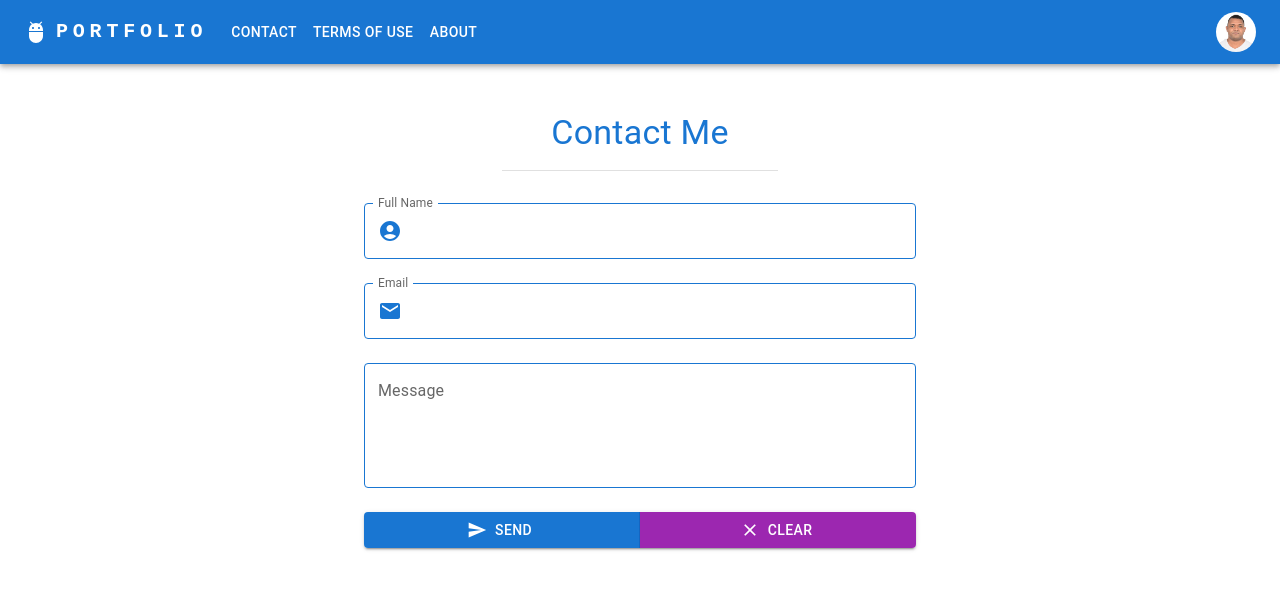
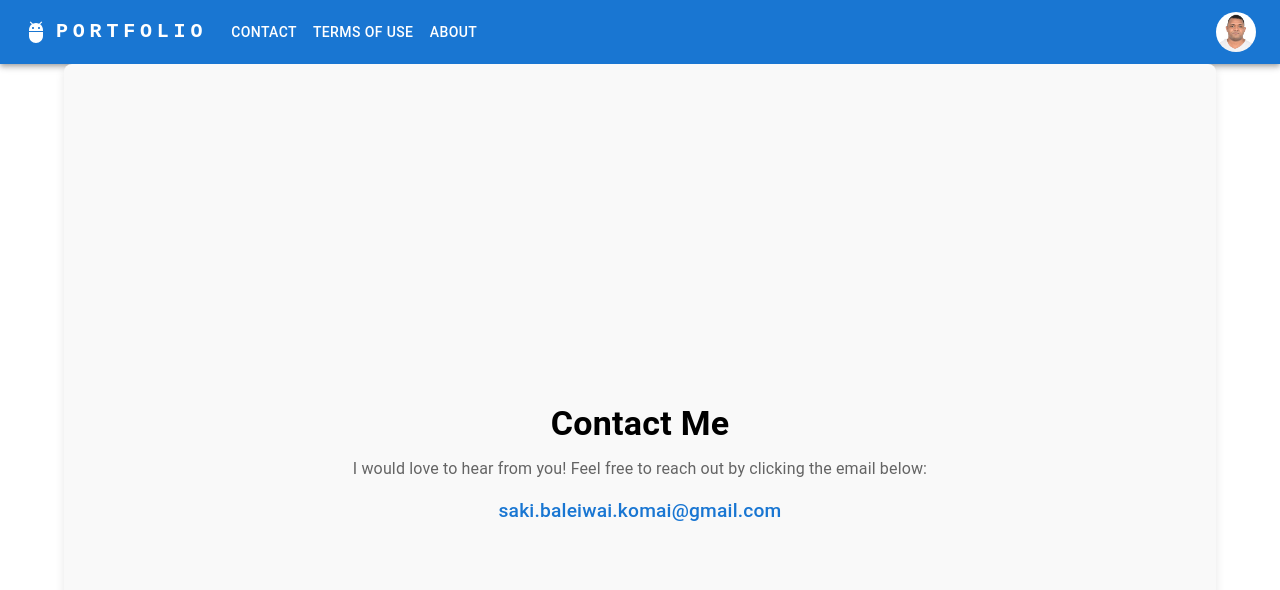
Before and after one commit to 007saki/profile, a Next.js app: page /contact in a window 1280 px wide. Shown: the top 590 px of the page. Built offline with nearby package versions, Linux system fonts and the light colour scheme.

Commit message:
add email

```diff
--- a/app/contact/page.tsx
+++ b/app/contact/page.tsx
@@ -1,86 +1,48 @@
-import { AccountCircle, Email as EmailIcon, Send as SendIcon, Clear as ClearIcon } from '@mui/icons-material';
-import { Box, Button, ButtonGroup, Container, Divider, InputAdornment, Stack, TextField, Typography } from '@mui/material';
+import { Box, Container, Typography } from '@mui/material';
 import React from 'react';
 
 const Contact = () => {
   return (
-    <Container maxWidth="sm" sx={{ py: 6 }}>
-      <Box sx={{ textAlign: 'center', mb: 4 }}>
-        <Typography color='primary' variant="h4">
+    <Container maxWidth="lg">
+      <Box
+        height="100vh"
+        display="flex"
+        flexDirection="column"
+        justifyContent="center"
+        alignItems="center"
+        textAlign="center"
+        sx={{
+          bgcolor: '#f9f9f9', // Light background for a subtle contrast
+          padding: 3,
+          borderRadius: 2,
+          boxShadow: '0px 4px 10px rgba(0, 0, 0, 0.1)',
+        }}
+      >
+        <Typography variant="h4" gutterBottom sx={{ fontWeight: 'bold' }}>
           Contact Me
         </Typography>
-        <Divider sx={{ my: 2, mx: 'auto', width: '50%' }} />
+        <Typography variant="body1" sx={{ marginBottom: 2, color: 'text.secondary' }}>
+          I would love to hear from you! Feel free to reach out by clicking the email below:
+        </Typography>
+        <Typography
+          variant="body1"
+          sx={{
+            fontSize: '1.2rem',
+            fontWeight: 'medium',
+            color: 'primary.main',
+          }}
+        >
+          <a
+            href="mailto:saki.baleiwai.komai@gmail.com"
+            style={{
+              textDecoration: 'none',
+              color: 'inherit',
+            }}
+          >
+            saki.baleiwai.komai@gmail.com
+          </a>
+        </Typography>
       </Box>
-
-      <Stack spacing={3}>
-        <TextField
-          fullWidth
-          label="Full Name"
-          variant="outlined"
-          InputProps={{
-            startAdornment: (
-              <InputAdornment position="start">
-                <AccountCircle color="primary" />
-              </InputAdornment>
-            ),
-          }}
-          sx={{
-            '& .MuiOutlinedInput-root': {
-              '& fieldset': {
-                borderColor: 'primary.main',
-              },
-            },
-          }}
-        />
-
-        <TextField
-          fullWidth
-          label="Email"
-          variant="outlined"
-          type="email"
-          InputProps={{
-            startAdornment: (
-              <InputAdornment position="start">
-                <EmailIcon color="primary" />
-              </InputAdornment>
-            ),
-          }}
-          sx={{
-            '& .MuiOutlinedInput-root': {
-              '& fieldset': {
-                borderColor: 'primary.main',
-              },
-            },
-          }}
-        />
-
-        <TextField
-          label="Message"
-          variant="outlined"
-          multiline
-          rows={4}
-          sx={{
-            '& .MuiOutlinedInput-root': {
-              '& fieldset': {
-                borderColor: 'primary.main',
-              },
-            },
-          }}
-        />
-
-        <ButtonGroup
-          fullWidth
-          variant="contained"
-          sx={{ display: 'flex', justifyContent: 'space-between', mt: 4 }}
-        >
-          <Button startIcon={<SendIcon />} color="primary">
-            Send
-          </Button>
-          <Button startIcon={<ClearIcon />} color="secondary">
-            Clear
-          </Button>
-        </ButtonGroup>
-      </Stack>
     </Container>
   );
 };
```
Also changed, not shown: app/contact/page copy.tsx (added, +88 -0 lines).
